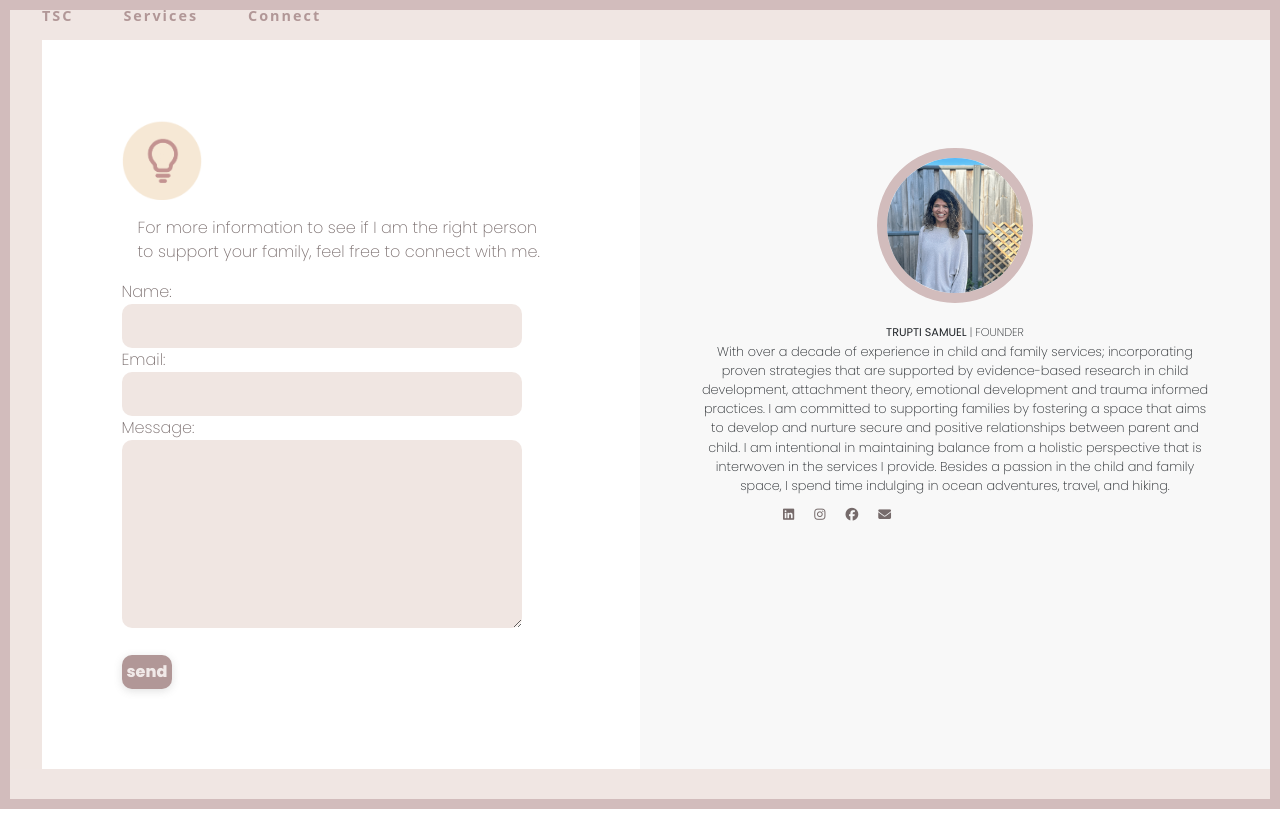
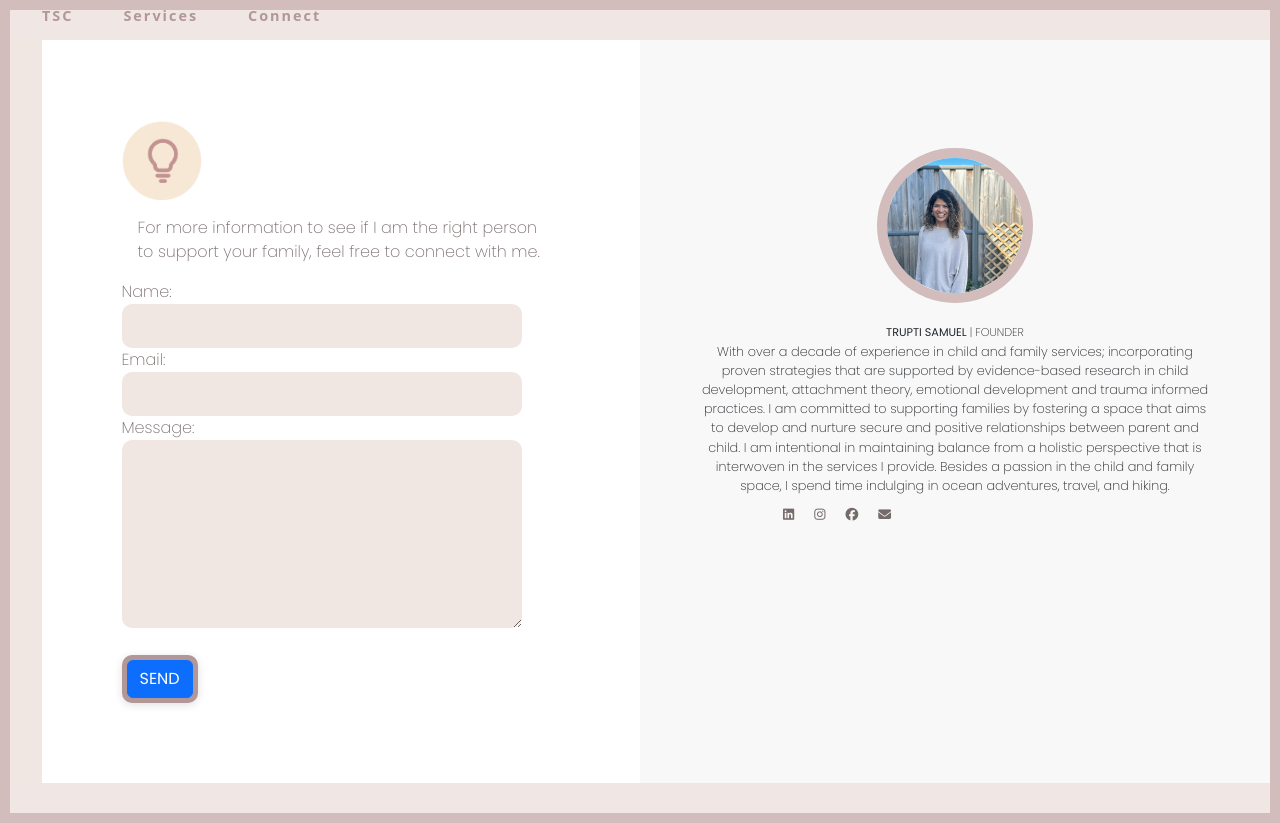
Before and after one commit to R-LaRoi/tsam-vite, a React (Vite) app: page /linkconnect in a window 1280 px wide. Built offline with nearby package versions, Linux system fonts and the light colour scheme.

Commit message:
Button Modal Bootstrap

```diff
--- /dev/null
+++ b/src/Components/ButtonModal.jsx
@@ -0,0 +1,37 @@
+import { useState } from 'react';
+import Button from 'react-bootstrap/Button';
+import Modal from 'react-bootstrap/Modal';
+
+export default function MessageButton() {
+  const [show, setShow] = useState(false);
+
+  const handleClose = () => setShow(false);
+  const handleShow = () => setShow(true);
+
+  return (
+    <>
+      <Button variant="primary" onClick={handleShow}>
+    SEND
+      </Button>
+
+      <Modal
+        show={show}
+        onHide={handleClose}
+        backdrop="static"
+        keyboard={false}
+      >
+        <Modal.Header closeButton>
+          <Modal.Title>TSC</Modal.Title>
+        </Modal.Header>
+        <Modal.Body>
+      Thank you for contacting TS Consultancy. Your message has been sent.
+        </Modal.Body>
+        <Modal.Footer>
+          <Button variant="secondary" onClick={handleClose}>
+            Close
+          </Button>
+        </Modal.Footer>
+      </Modal>
+    </>
+  );
+}
--- a/src/Components/EmailForm.jsx
+++ b/src/Components/EmailForm.jsx
@@ -1,13 +1,7 @@
 import React, { useState } from 'react';
 import puzzle from './assets/3.png'
 import emailjs from '@emailjs/browser';
-
-
-function showMessage(){
-  alert('Your message has been sent! Thank you for contacting Trupti Samuel Consultancy.')
-
-
-}
+import MessageButton from './ButtonModal';
 
 
 export default function EmailForm (){
@@ -31,8 +25,6 @@ export default function EmailForm (){
   }
 
 
-
-
 emailjs.send(serviceId, templateId, templateParams, publicKey).then((response)=> {
   console.log('email sent', response);
   console.log(templateParams)
@@ -43,21 +35,16 @@ emailjs.send(serviceId, templateId, templateParams, publicKey).then((response)=>
 
 }).catch((error) => {
   console.error('error sending email', error)
+
 });
-
-
 
 }
 
-
-
-
 return(
-
-
-  <form  className='modal-form' name="contact"  onSubmit={sendEmail}
-
-  >
+  <form
+      className='modal-form'
+      name="contact"
+      onSubmit={sendEmail} >
     <div className="sub-text">
      <img src={puzzle} width={80}></img>
      <br/>
@@ -65,16 +52,6 @@ return(
      <div className='message'>
             For more information to see if I am the right person to support your family, feel free to connect with me.
             </div>
-
-            <div>
-              {}
-            </div>
-
-
-
-
-
-
 
  </div>
 
@@ -122,8 +99,9 @@ return(
 <button
 type='submit'
 className='appt-btn'
-onClick={showMessage}
->send</button>
+>
+<MessageButton />
+</button>
 
 
 </form>
```
